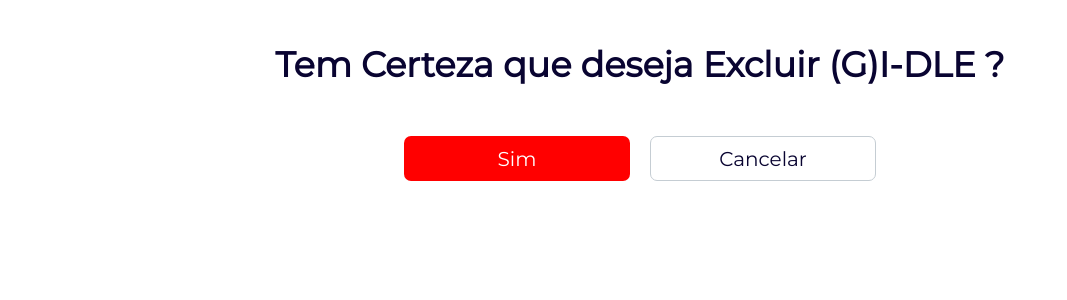
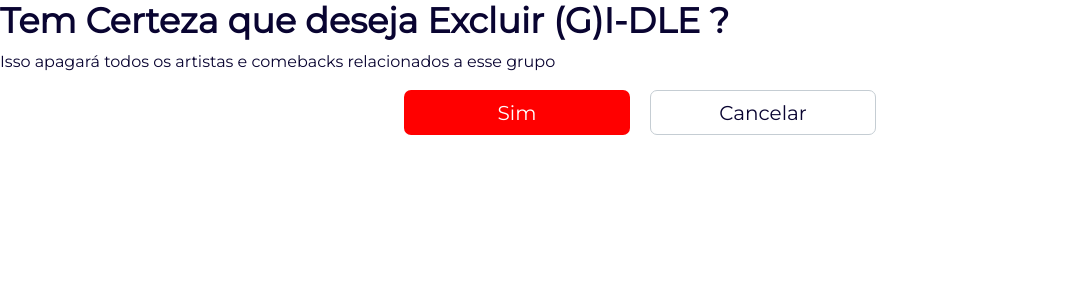
Before and after one commit to Bruno-Felix/CRUD_Grupos-Django, a Django app: page /excluirGrupo/1 in a window 1280 px wide. Shown: the part 76-376 px from the top of the page, without its empty margins (0-1067 px from the left). Run offline with Django 3.2, Linux system fonts and the light colour scheme; data comes from the database, SQL or seed files in the repository; some libraries are stand-ins or nearby versions.

Commit message:
Mundando nome da classe da section de divExcluir para sectionExcluir

```diff
--- a/novosGrupos/templates/grupos/excluirArtista.html
+++ b/novosGrupos/templates/grupos/excluirArtista.html
@@ -6,8 +6,9 @@
 
 {% block content %}
 
-<section class="divExcluir">
+<section class="sectionExcluir">
     <h1 class="tituloDivEditarGrupo"><strong> Tem Certeza que deseja Excluir {{ artista.nome }} ?</strong></h1>
+
     <form action="" method="post">
 
         {% csrf_token %}
--- a/novosGrupos/templates/grupos/excluirComeback.html
+++ b/novosGrupos/templates/grupos/excluirComeback.html
@@ -6,8 +6,9 @@
 
 {% block content %}
 
-<section class="divExcluir">
+<section class="sectionExcluir">
     <h1 class="tituloDivEditarGrupo"><strong> Tem Certeza que deseja Excluir {{ comeback.nome }} ?</strong></h1>
+
     <form action="" method="post">
 
         {% csrf_token %}
--- a/novosGrupos/templates/grupos/excluirGrupo.html
+++ b/novosGrupos/templates/grupos/excluirGrupo.html
@@ -6,8 +6,10 @@
 
 {% block content %}
 
-<section class="divExcluir">
-    <h1 class="tituloDivEditarGrupo"><strong> Tem Certeza que deseja Excluir {{ grupo.nome }} ?</strong></h1>
+<section class="sectionExcluir">
+    <h1><strong> Tem Certeza que deseja Excluir {{ grupo.nome }} ?</strong></h1>
+    <p>Isso apagará todos os artistas e comebacks relacionados a esse grupo</p>
+
     <form action="" method="post">
 
         {% csrf_token %}
```
